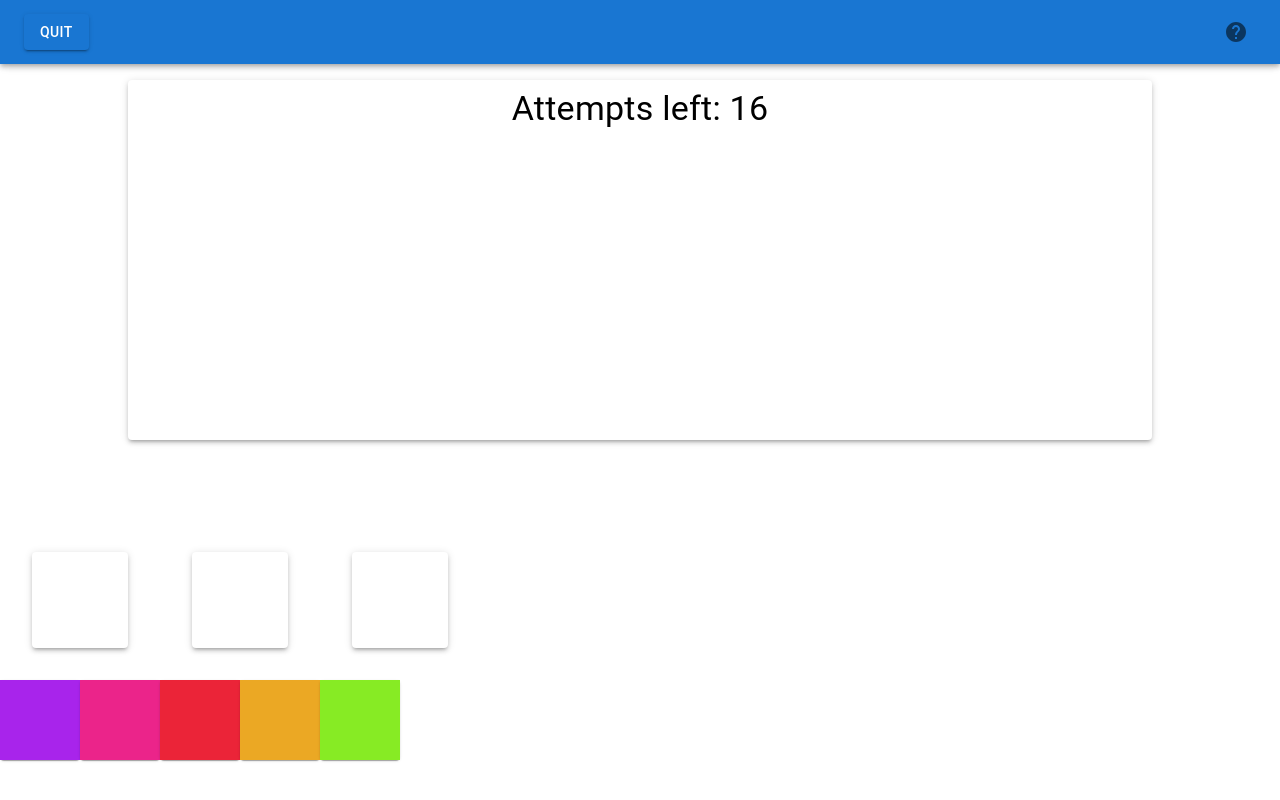
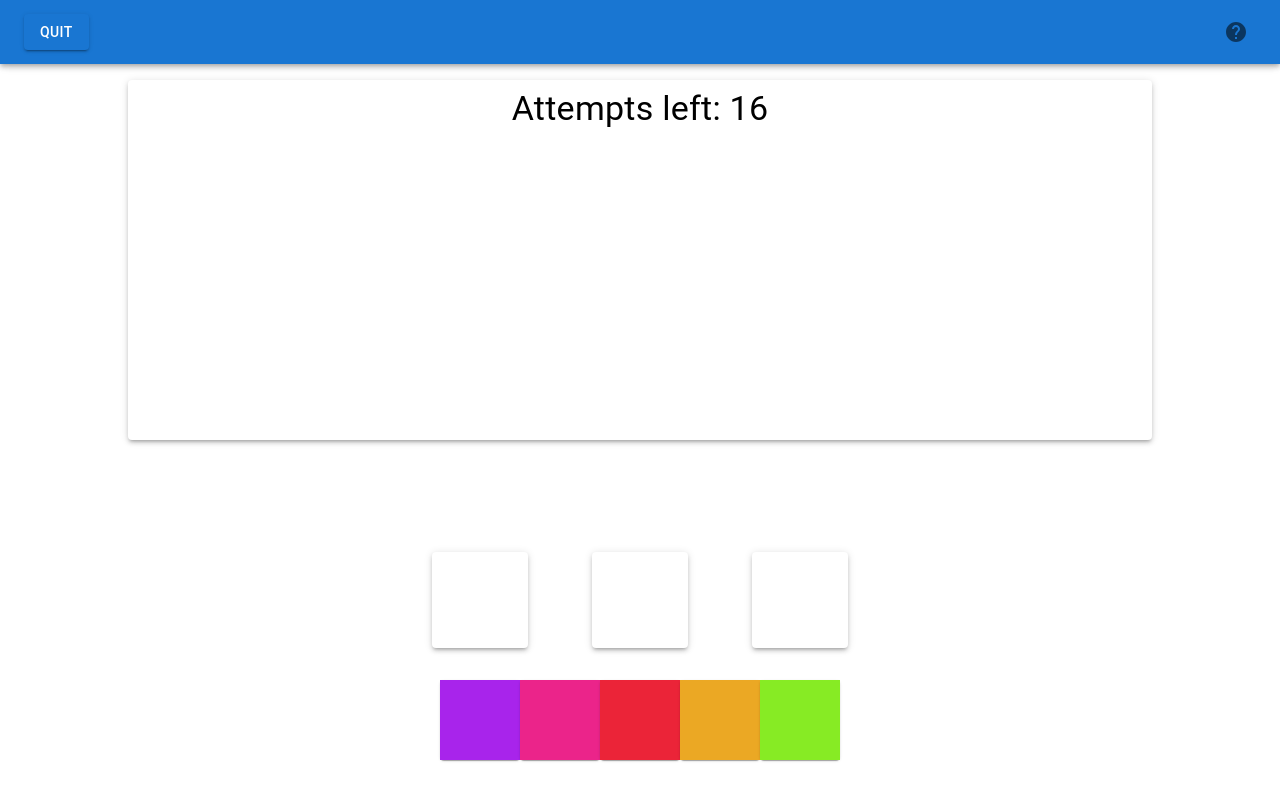
Before and after one commit to magnus-schj/code-breaker, a React (Vite) app: page / in a window 1280 px wide. Both pictures are taken after a click on the button "START GAME". Built offline with nearby package versions, Linux system fonts and the light colour scheme.

Commit message:
button pops up if all inputs are filled

```diff
--- a/src/components/DragDrop/DragDrop.component.tsx
+++ b/src/components/DragDrop/DragDrop.component.tsx
@@ -1,5 +1,6 @@
-import { Dispatch, SetStateAction, FC, useState } from "react";
+import { Dispatch, SetStateAction, FC, useState, useEffect } from "react";
 import { useAppDispatch, useAppSelector } from "../../App/hooks";
+import { InputsData } from "../../interfaces";
 
 import Outputs from "../OutPuts.component";
 import Inputs from "../Inputs.component";
@@ -15,10 +16,21 @@ interface Props {
 const DragDrop: FC<Props> = ({ setDisplayWrongCodeMessage }) => {
   const dispatch = useAppDispatch();
 
+  const [allInputsFilled, setAllInputsFilled] = useState(false);
   const inputs = useAppSelector((state) => state.inputs);
 
+  useEffect(() => {
+    const checkAllInputsFilled = () => {
+      for (const [, input] of Object.entries(inputs)) {
+        if (!input.hsl) return false;
+      }
+      return true;
+    };
+    if (checkAllInputsFilled()) setAllInputsFilled(true);
+    else setAllInputsFilled(false);
+  }, [inputs]);
+
   const onDragEnd = (res: DropResult) => {
-    console.log("res:", res);
     const { destination, draggableId, source } = res;
     if (!destination) return;
 
@@ -38,8 +50,17 @@ const DragDrop: FC<Props> = ({ setDisplayWrongCodeMessage }) => {
   };
   return (
     <DragDropContext onDragEnd={onDragEnd}>
-      <Inputs />
-      <Outputs />
+      <div
+        style={{
+          display: "flex",
+          flexDirection: "column",
+          alignItems: "center",
+          justifyContent: "center",
+        }}
+      >
+        <Inputs allInputsFilled={allInputsFilled} />
+        <Outputs />
+      </div>
     </DragDropContext>
   );
 };
--- a/src/components/Inputs.component.tsx
+++ b/src/components/Inputs.component.tsx
@@ -1,16 +1,20 @@
-import { Paper } from "@mui/material";
 import React, { FC } from "react";
 import { Droppable, Draggable } from "react-beautiful-dnd";
 import { useAppSelector } from "../App/hooks";
 
-interface Props {}
+import { Button, Paper } from "@mui/material";
+interface Props {
+  allInputsFilled: boolean;
+}
 
-const Inputs: FC<Props> = () => {
+const Inputs: FC<Props> = ({ allInputsFilled }) => {
   const inputs = useAppSelector((state) => state.inputs);
   return (
     <div
       style={{
         display: "flex",
+        alignItems: "center",
+        justifyContent: "center",
       }}
     >
       {Object.entries(inputs).map(([key, { hsl }], j) => (
@@ -70,6 +74,9 @@ const Inputs: FC<Props> = () => {
           </div>
         </Paper>
       ))}
+      <div>
+        {allInputsFilled && <Button variant="contained">Submit</Button>}
+      </div>
     </div>
   );
 };
```
